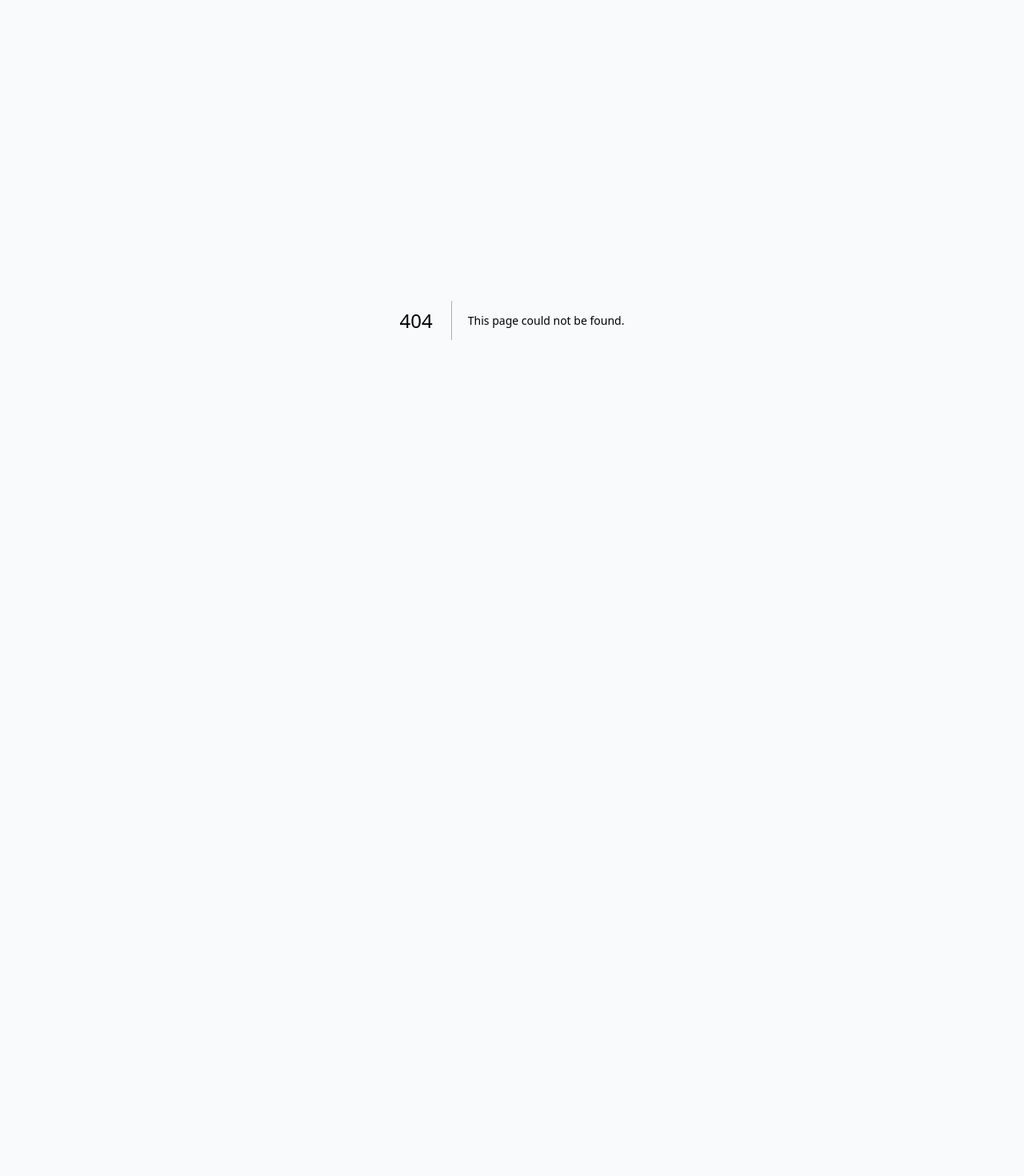
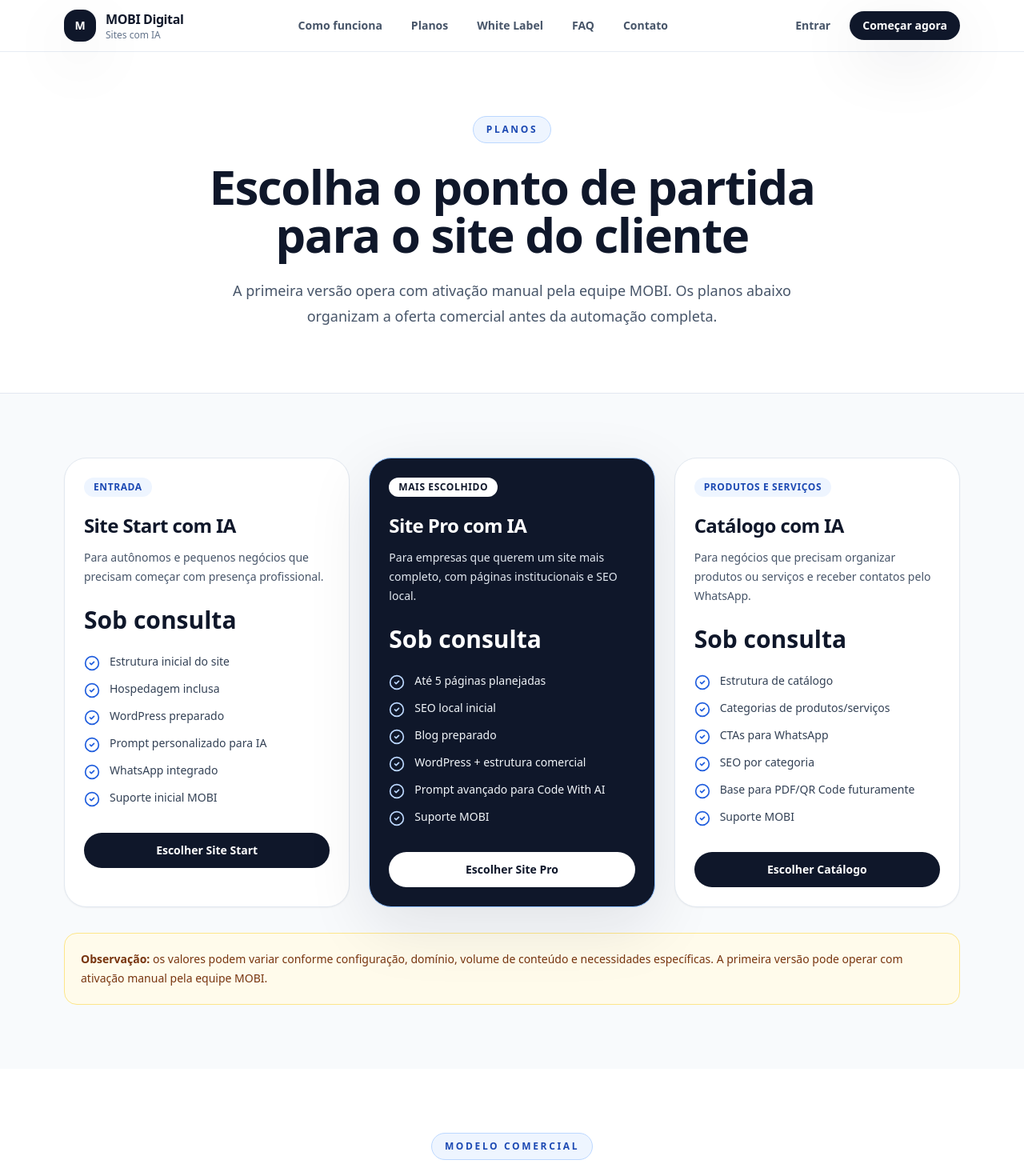
Before and after one commit to agenciamobi/mobidigital, a Next.js app: page /planos in a window 1280 px wide. Before the commit this address had no page. Shown: the top 1470 px of the page at 80% size. Before the commit the page ends 800 px from the top, so only its background shows below. Built offline with nearby package versions, Linux system fonts and the light colour scheme.

Commit message:
Add plans page

```diff
--- /dev/null
+++ b/app/planos/page.tsx
@@ -0,0 +1,41 @@
+import { CTASection, PageHero, PageShell, PlanCard, SectionHeading } from "@/components/ui";
+import { plans } from "@/lib/site-data";
+
+export const metadata = {
+  title: "Planos",
+  description: "Planos iniciais da MOBI Digital para criação de sites com IA, hospedagem, WordPress e suporte da MOBI.",
+};
+
+export default function PlanosPage() {
+  return (
+    <PageShell>
+      <PageHero
+        eyebrow="Planos"
+        title="Escolha o ponto de partida para o site do cliente"
+        description="A primeira versão opera com ativação manual pela equipe MOBI. Os planos abaixo organizam a oferta comercial antes da automação completa."
+      />
+      <section className="bg-slate-50 py-16 sm:py-20">
+        <div className="container-page">
+          <div className="grid gap-6 lg:grid-cols-3">
+            {plans.map((plan) => (
+              <PlanCard key={plan.name} plan={plan} />
+            ))}
+          </div>
+          <div className="mt-8 rounded-2xl border border-amber-200 bg-amber-50 p-5 text-sm leading-6 text-amber-900">
+            <strong>Observação:</strong> os valores podem variar conforme configuração, domínio, volume de conteúdo e necessidades específicas. A primeira versão pode operar com ativação manual pela equipe MOBI.
+          </div>
+        </div>
+      </section>
+      <section className="bg-white py-16 sm:py-20">
+        <div className="container-page">
+          <SectionHeading
+            eyebrow="Modelo comercial"
+            title="Planos de entrada, estrutura de produto e expansão futura"
+            description="Depois da validação inicial, os planos poderão se conectar a assinatura, painel do cliente, templates, limites, parceiros e provisionamento automatizado."
+          />
+        </div>
+      </section>
+      <CTASection />
+    </PageShell>
+  );
+}
```
